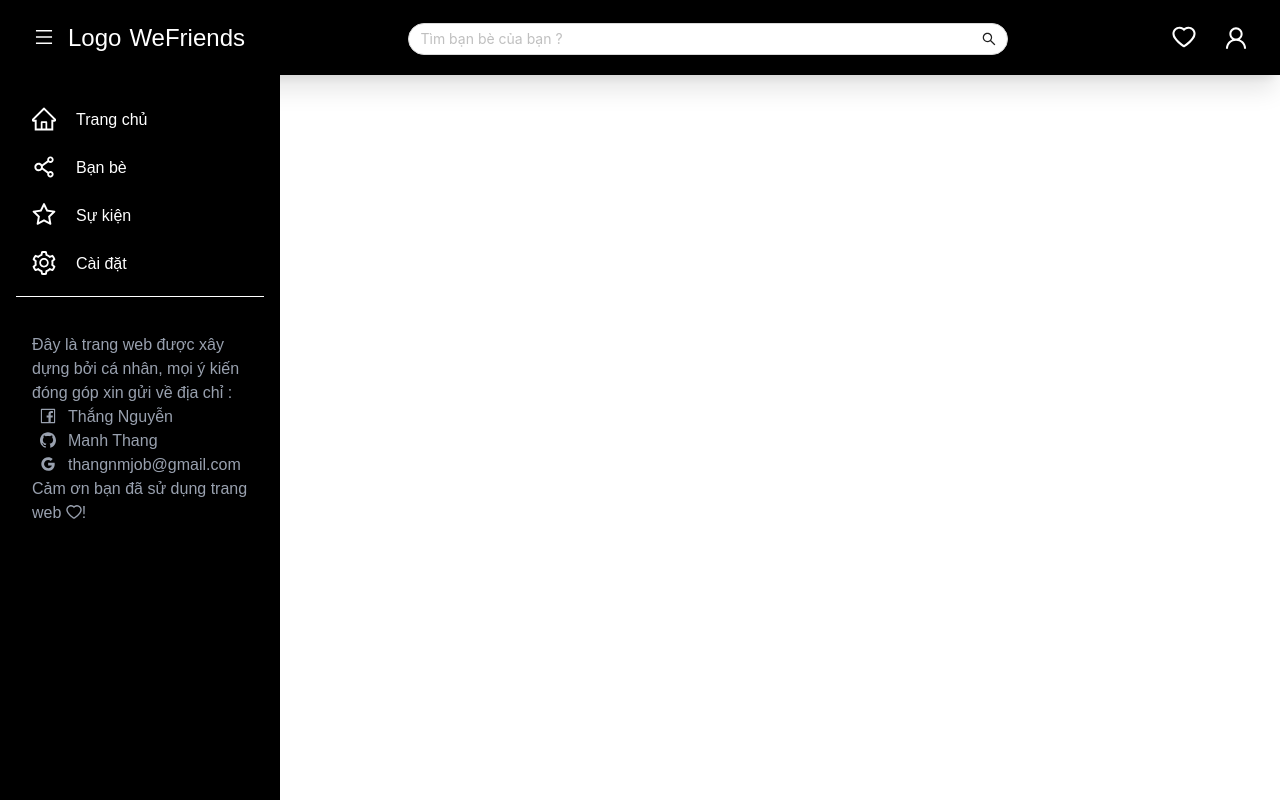
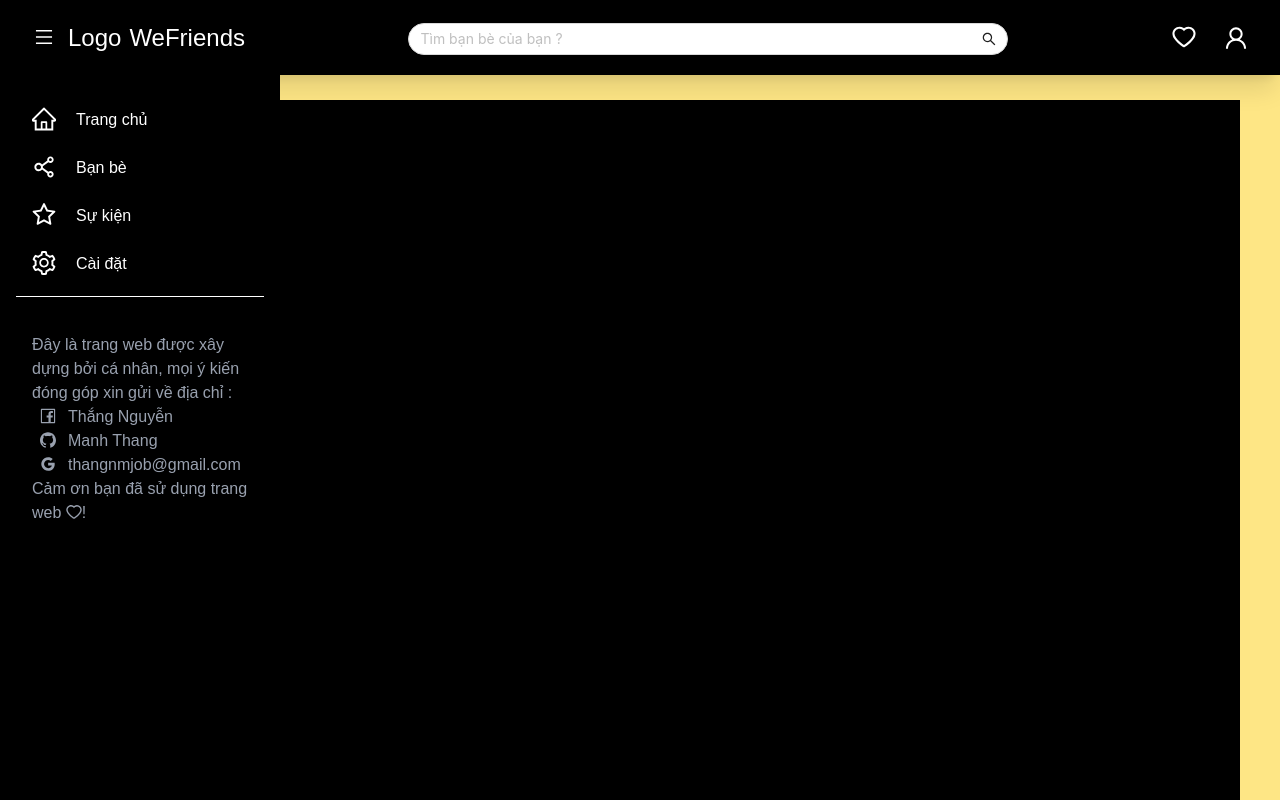
Before and after one commit to ManhThang191/WeFreinds, a Next.js app: page /HomePage in a window 1280 px wide. Built offline with nearby package versions, Linux system fonts and the light colour scheme; what @ant-design/nextjs-registry would draw is missing.

Commit message:
feat: tạo khung cho trang home và friend

```diff
--- a/src/app/(root)/FriendPage/FriendPage.tsx
+++ b/src/app/(root)/FriendPage/FriendPage.tsx
@@ -3,7 +3,7 @@ import React from 'react';
 const FriendPage = () => {
   return (
     <>
-      <div className="bg-amber-300 h-full ">
+      <div className=" bg-black text-white w-full h-full p-4">
         <div>ádadwdaw</div>
       </div>
     </>
--- a/src/app/(root)/FriendPage/page.tsx
+++ b/src/app/(root)/FriendPage/page.tsx
@@ -4,7 +4,9 @@ import FriendPage from './FriendPage';
 const page = () => {
   return (
     <>
-      <FriendPage />
+      <div className="bg-amber-200 pt-25 pl-35 pr-10 h-screen">
+        <FriendPage />
+      </div>
     </>
   );
 };
--- a/src/app/(root)/HomePage/HomePage.tsx
+++ b/src/app/(root)/HomePage/HomePage.tsx
@@ -1,7 +1,13 @@
 import React from 'react';
 
 const HomePage = () => {
-  return <div>HomePage</div>;
+  return (
+    <>
+      <div className=" bg-black text-white w-full h-full p-4">
+        <div>Home</div>
+      </div>
+    </>
+  );
 };
 
 export default HomePage;
--- a/src/app/(root)/HomePage/page.tsx
+++ b/src/app/(root)/HomePage/page.tsx
@@ -2,7 +2,11 @@ import React from 'react';
 import HomePage from './HomePage';
 
 const page = () => {
-  return <HomePage />;
+  return (
+    <div className="bg-amber-200 pt-25 pl-35 pr-10 h-screen">
+      <HomePage />
+    </div>
+  );
 };
 
 export default page;
```
